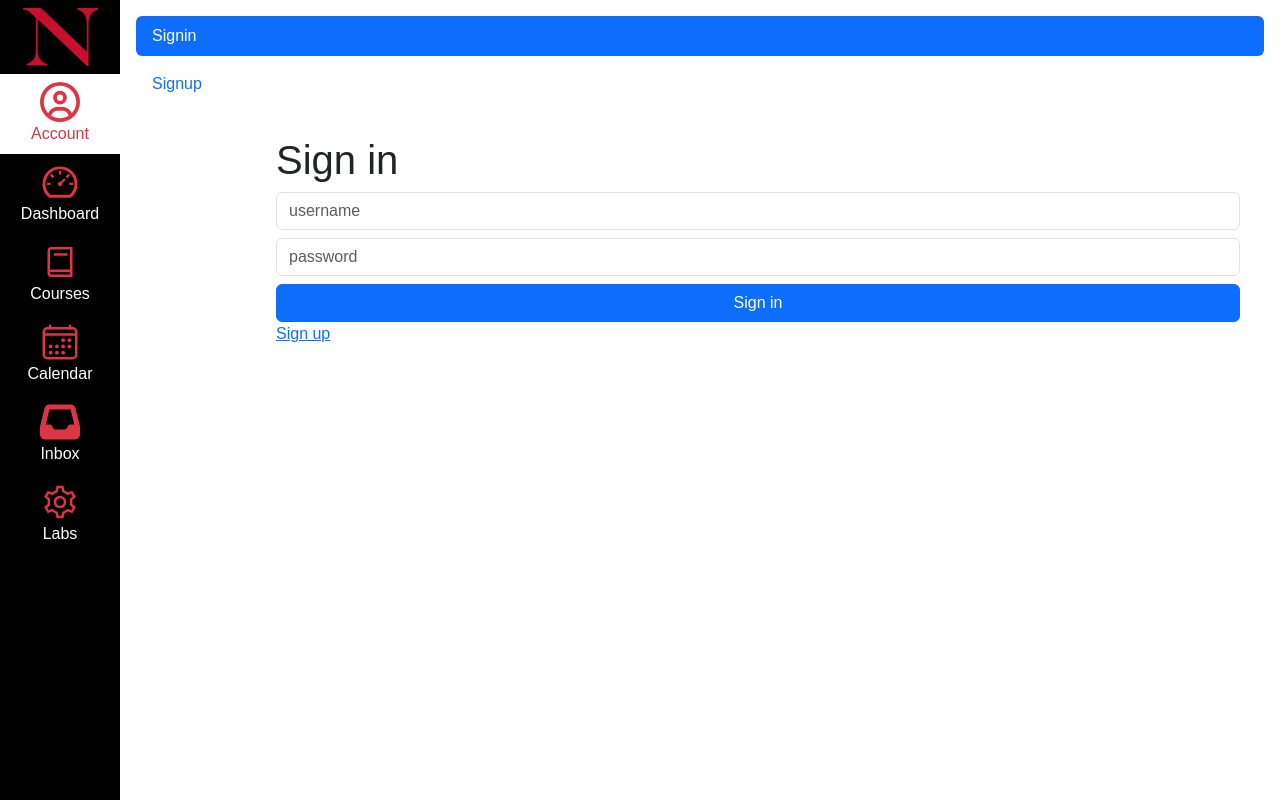
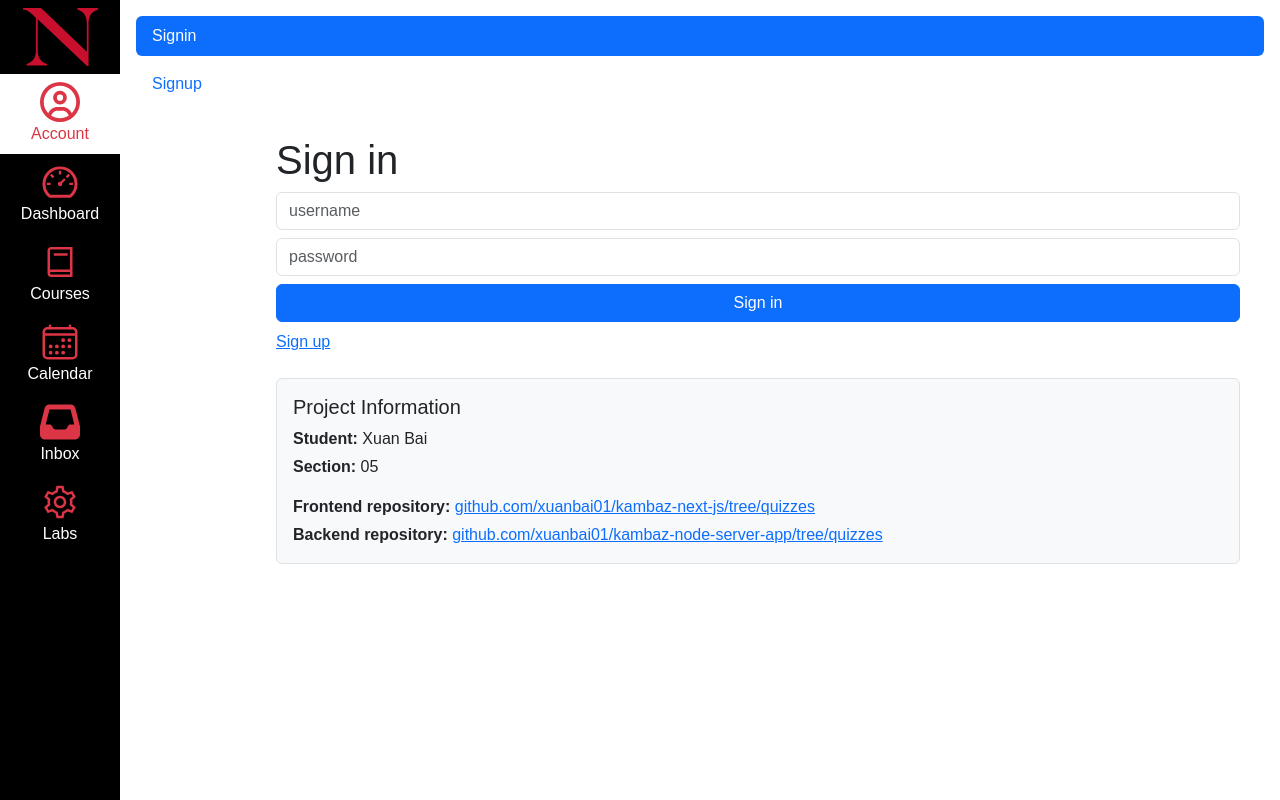
Before and after one commit to xuanbai01/kambaz-next-js, a Next.js app: page /Account/Signin in a window 1280 px wide. Built offline with nearby package versions, Linux system fonts and the light colour scheme; no server answers.

Commit message:
project info added

```diff
--- a/app/(Kambaz)/Account/Signin/page.tsx
+++ b/app/(Kambaz)/Account/Signin/page.tsx
@@ -13,7 +13,7 @@ export default function Signin() {
   const dispatch = useDispatch();
 
   const signin = async () => {
-    const user =  await client.signin(credentials);
+    const user = await client.signin(credentials);
     if (!user) return;
     dispatch(setCurrentUser(user));
     redirect("/Dashboard");
@@ -41,13 +41,45 @@ export default function Signin() {
         type="password"
         id="wd-password"
       />
-      <Button onClick={signin} id="wd-signin-btn" className="w-100">
+      <Button onClick={signin} id="wd-signin-btn" className="w-100 mb-2">
         Sign in
       </Button>
 
-      <Link id="wd-signup-link" href="/Account/Signup">
-        Sign up
-      </Link>
+      <div className="mb-4">
+        <Link id="wd-signup-link" href="/Account/Signup">
+          Sign up
+        </Link>
+      </div>
+
+      <div className="mt-4 p-3 border rounded bg-light">
+        <h2 className="h5 mb-2">Project Information</h2>
+        <p className="mb-1">
+          <strong>Student:</strong> Xuan Bai
+        </p>
+        <p className="mb-3">
+          <strong>Section:</strong> 05
+        </p>
+        <p className="mb-1">
+          <strong>Frontend repository:</strong>{" "}
+          <a
+            href="https://github.com/xuanbai01/kambaz-next-js/tree/quizzes"
+            target="_blank"
+            rel="noreferrer"
+          >
+            github.com/xuanbai01/kambaz-next-js/tree/quizzes
+          </a>
+        </p>
+        <p className="mb-0">
+          <strong>Backend repository:</strong>{" "}
+          <a
+            href="https://github.com/xuanbai01/kambaz-node-server-app/tree/quizzes"
+            target="_blank"
+            rel="noreferrer"
+          >
+            github.com/xuanbai01/kambaz-node-server-app/tree/quizzes
+          </a>
+        </p>
+      </div>
     </div>
   );
 }
```
